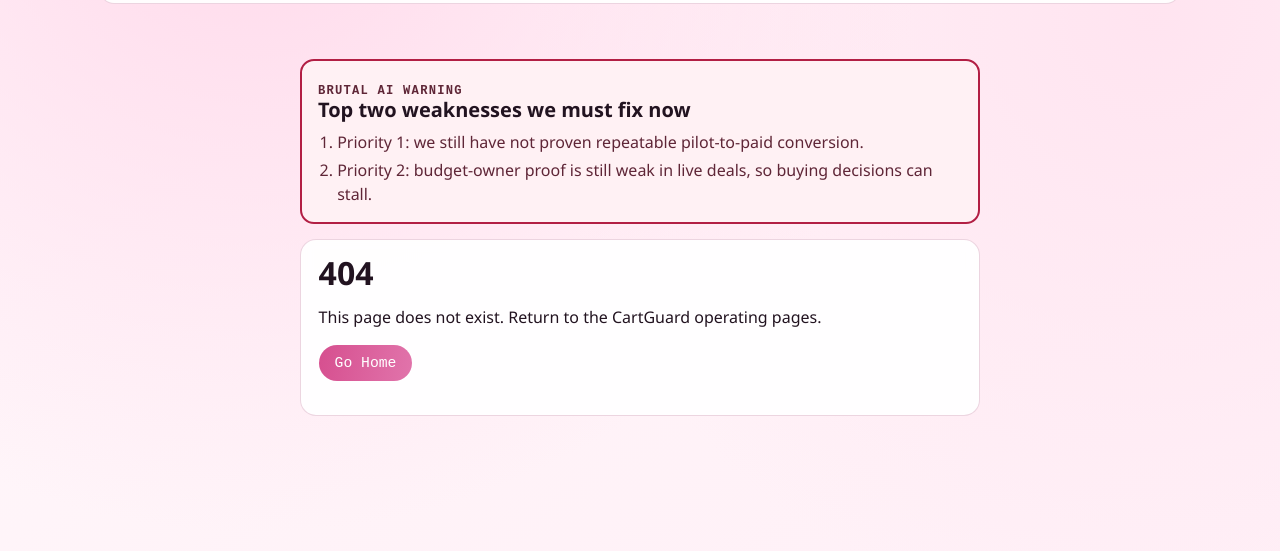
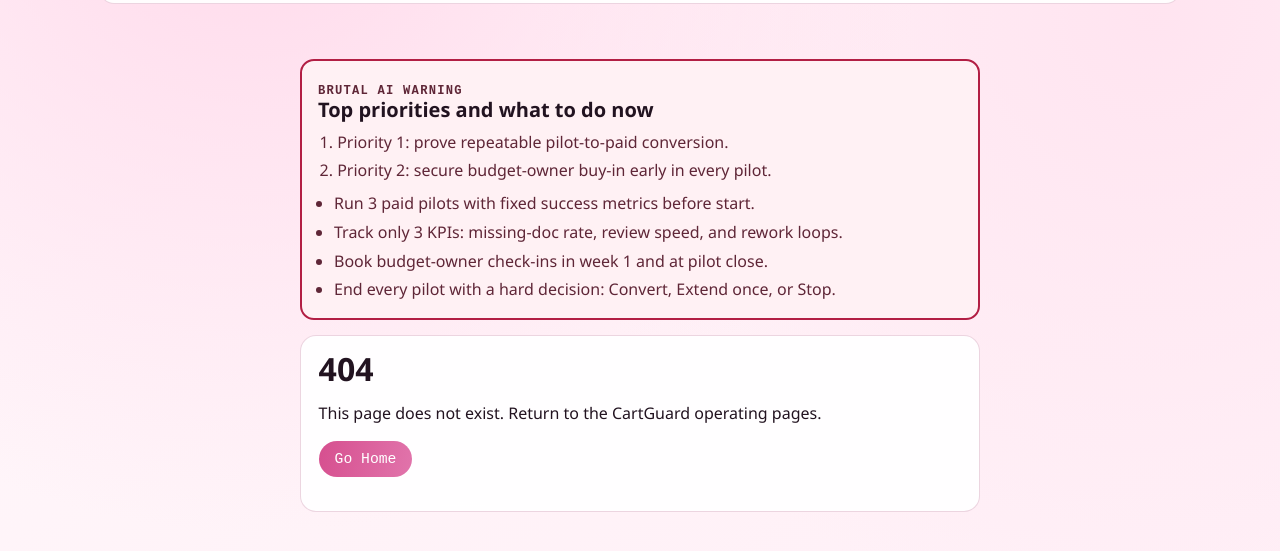
Before and after one commit to bitkojine/CartGuard, a website: page docs/404.html in a window 1280 px wide. Shown: the part 55-606 px from the top of the page. Drawn offline with Linux system fonts and the light colour scheme.

Commit message:
Update brutal warning banner with execution tips on all pages

```diff
--- a/docs/404.html
+++ b/docs/404.html
@@ -24,14 +24,19 @@
           <a href="./research.html">Research</a>
           <a href="./technical.html">Technical</a>
         </div>
-      </nav>
-      <section class="warning-banner" aria-label="Brutal priority warning">
+      </nav>      <section class="warning-banner" aria-label="Brutal priority warning">
         <p class="warning-label">Brutal AI Warning</p>
-        <h2>Top two weaknesses we must fix now</h2>
+        <h2>Top priorities and what to do now</h2>
         <ol>
-          <li>Priority 1: we still have not proven repeatable pilot-to-paid conversion.</li>
-          <li>Priority 2: budget-owner proof is still weak in live deals, so buying decisions can stall.</li>
+          <li>Priority 1: prove repeatable pilot-to-paid conversion.</li>
+          <li>Priority 2: secure budget-owner buy-in early in every pilot.</li>
         </ol>
+        <ul>
+          <li>Run 3 paid pilots with fixed success metrics before start.</li>
+          <li>Track only 3 KPIs: missing-doc rate, review speed, and rework loops.</li>
+          <li>Book budget-owner check-ins in week 1 and at pilot close.</li>
+          <li>End every pilot with a hard decision: Convert, Extend once, or Stop.</li>
+        </ul>
       </section>
       <section class="architecture">
         <h1 style="font-size:2rem;margin:0 0 .8rem;">404</h1>
```
Also changed, not shown: docs/beachhead.html (+10 -5 lines), docs/crm-setup.html (+10 -5 lines), docs/index.html (+10 -5 lines), docs/paid-pilots.html (+10 -5 lines), docs/research.html (+10 -5 lines), docs/roadmap.html (+10 -5 lines), docs/technical.html (+10 -5 lines).
